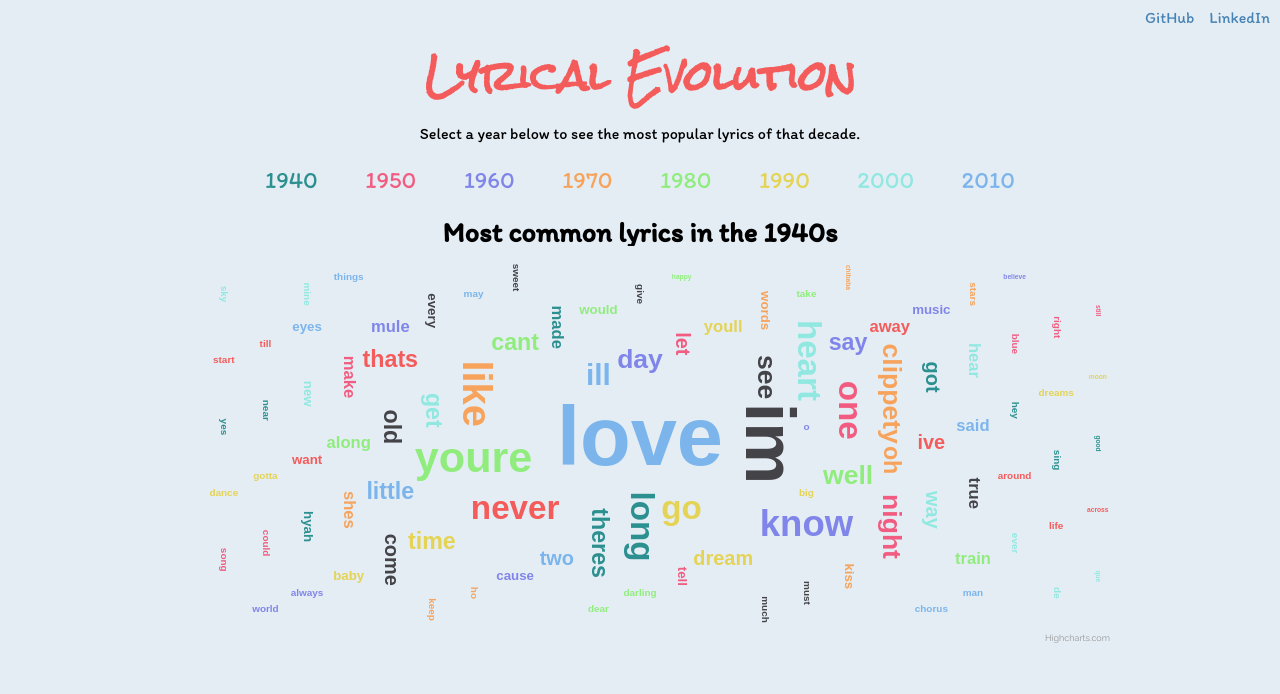
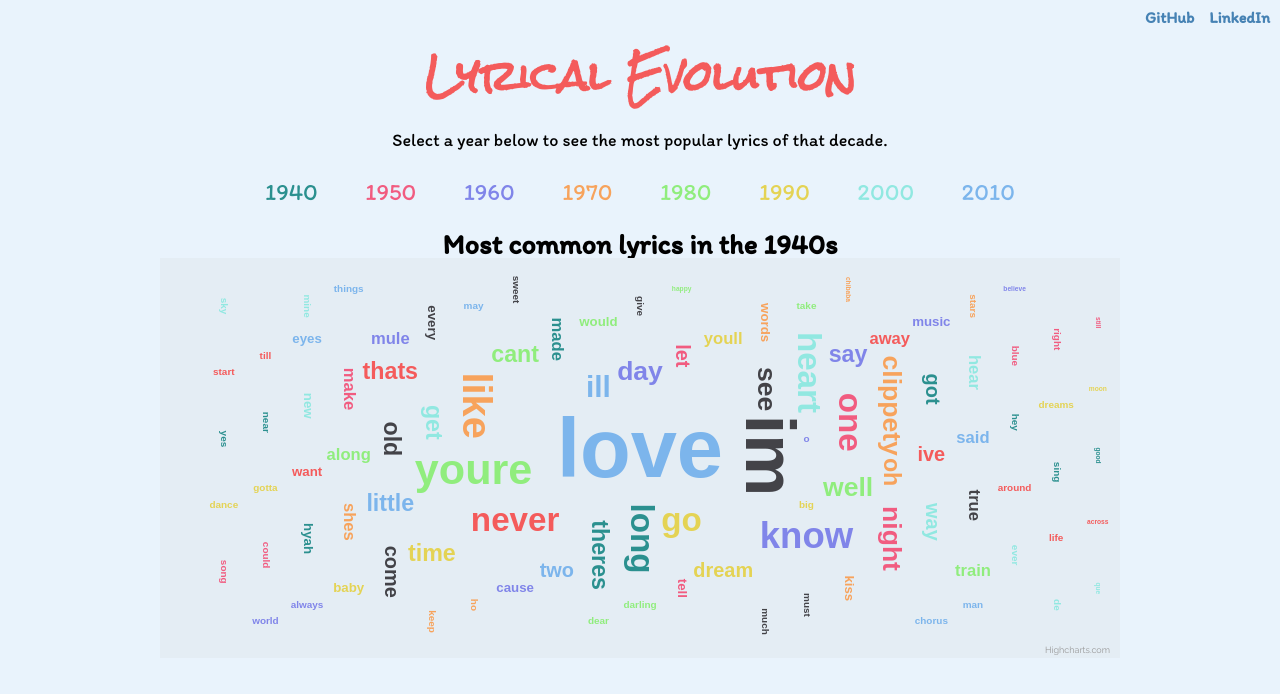
Before and after one commit to alexinachong/lyrical-evolution, a website built with webpack: page frontend/index.html in a window 1280 px wide. Built offline with nearby package versions, Linux system fonts and the light colour scheme.

Commit message:
Update font sizes

```diff
--- a/frontend/css/main.css
+++ b/frontend/css/main.css
@@ -1,6 +1,7 @@
 body {
 	font-family: 'Itim', 'Raleway', sans-serif;
-	background-color: #e4edf4;
+	/* background-color: #e4edf4; */
+	background-color: #e9f3fc;
 	font-size: 16px;
 }
 
@@ -26,7 +27,7 @@ a:hover {
 	display: flex;
 	justify-content: flex-end;
 	padding: 10px;
-	font-weight: 500;
+	font-weight: bold;
 }
 
 .nav a {
@@ -34,9 +35,9 @@ a:hover {
 }
 
 .description {
-	padding-top: 10px;
 	text-align: center;
-	padding: 10px;
+	font-size: 18px;
+	padding: 15px;
 }
 
 .decade-selector-container {
--- a/frontend/javascripts/index.js
+++ b/frontend/javascripts/index.js
@@ -138,7 +138,7 @@ document.addEventListener('DOMContentLoaded', () => {
 				style: {
 					fontFamily: 'Raleway'
 				},
-				backgroundColor: '#e4edf4'
+				backgroundColor: '#e9f3fc'
 			},
 			series: [
 				{
```
